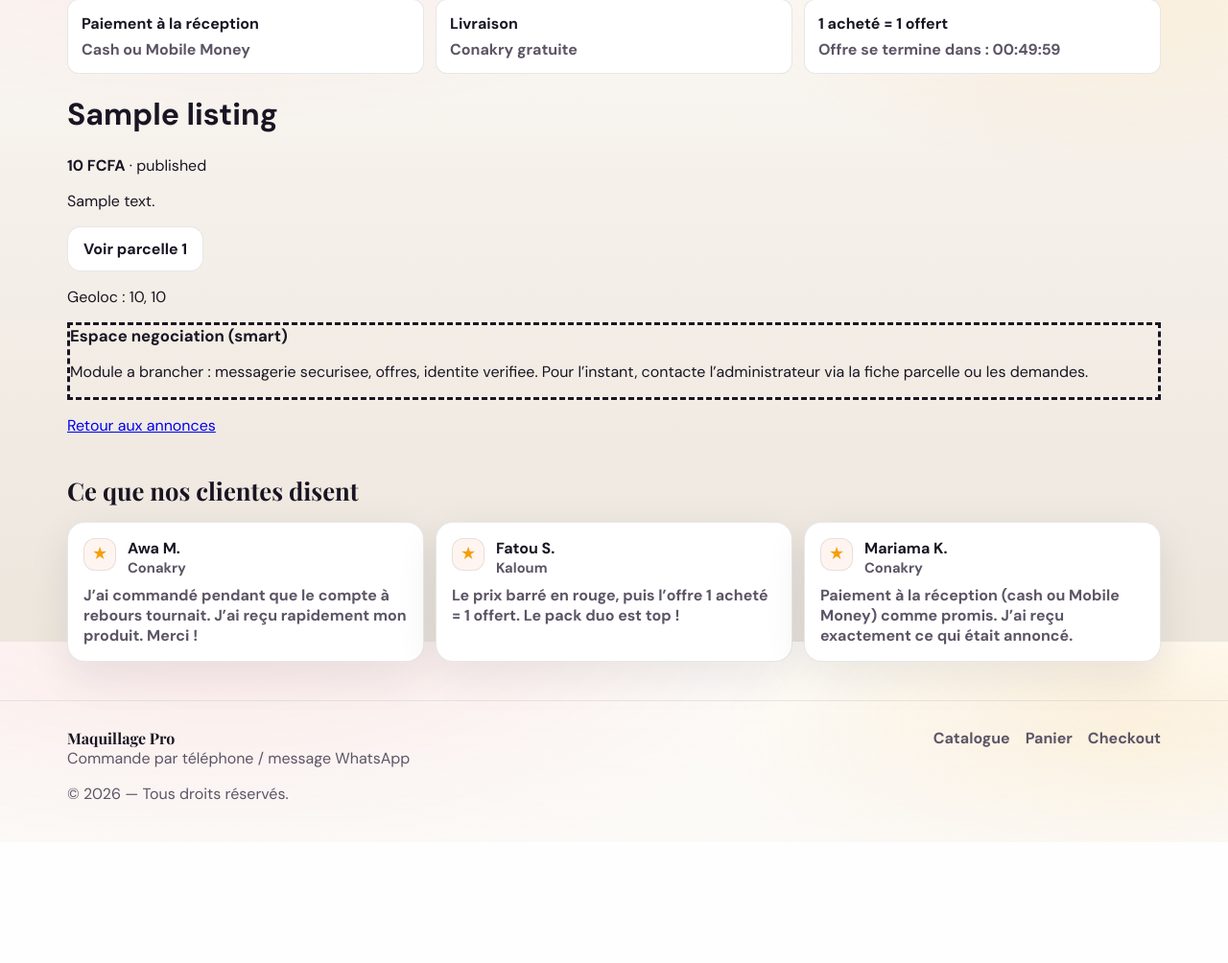
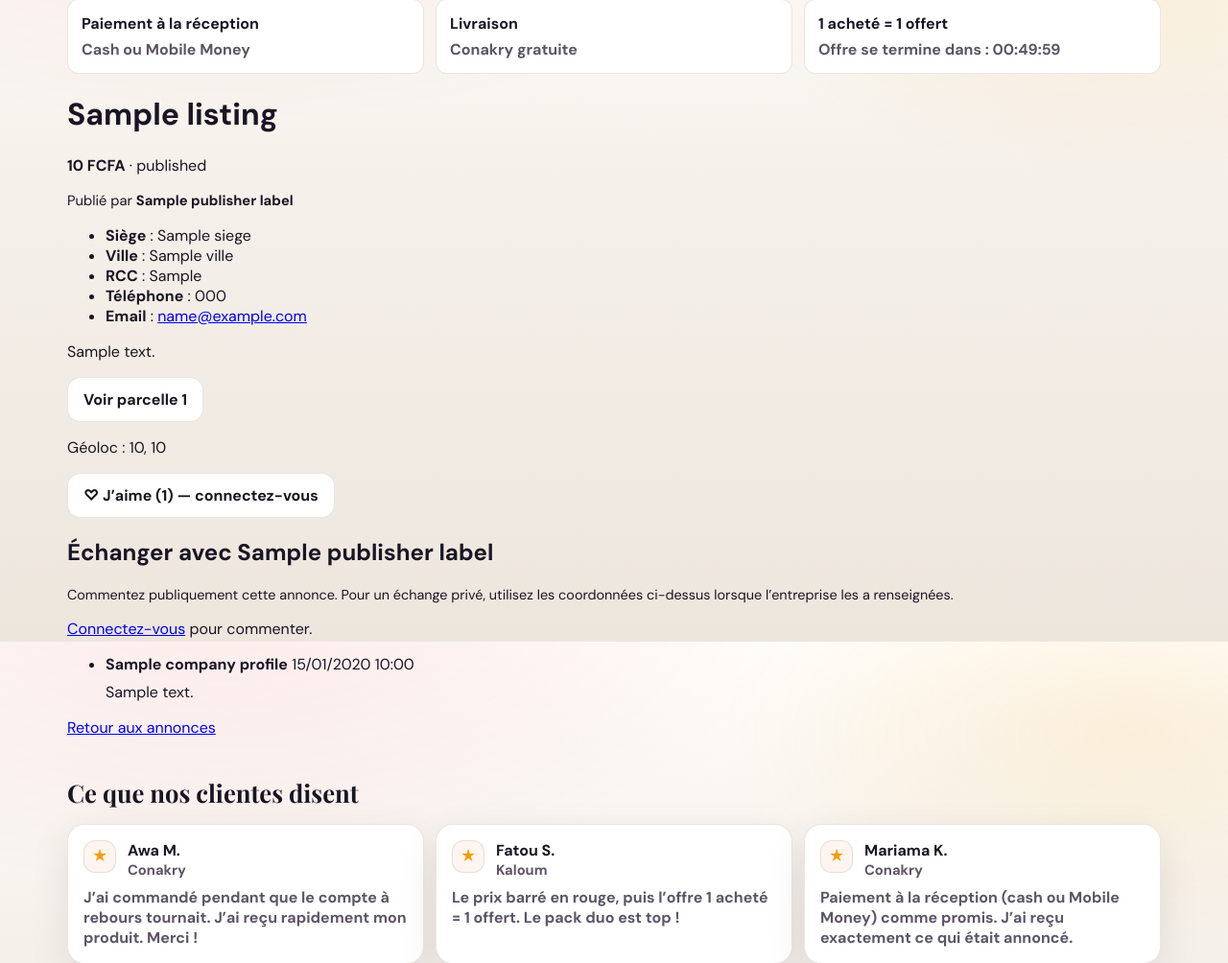
Before and after one commit to Gaius95/logement-facile, a Flask app: template sassandra-foncier/templates/listing_detail.html in a window 1280 px wide. Shown: the part 131-1135 px from the top of the page at 96% size. Before the commit the page ends 1009 px from the top, so only its background shows below. Run offline with Flask 3, Linux system fonts and the light colour scheme; the template is opened without the code that fills it: most values are stand-ins (such as "Sample title", 1, 10 or a date in 2020); some libraries are stand-ins or nearby versions.

Commit message:
Add files via upload

```diff
--- a/sassandra-foncier/templates/listing_detail.html
+++ b/sassandra-foncier/templates/listing_detail.html
@@ -6,18 +6,72 @@
   {% if listing.price_cfa %}<strong>{{ listing.price_cfa }} FCFA</strong> · {% endif %}
   {{ listing.status }}
 </p>
+
 <div class="card-panel">
+  <p class="muted" style="margin-top:0;font-size:0.92rem;">Publié par <strong>{{ publisher_label }}</strong></p>
+  {% if listing.user.company_profile %}
+  <ul class="company-meta">
+    <li><strong>Siège</strong> : {{ listing.user.company_profile.siege }}</li>
+    <li><strong>Ville</strong> : {{ listing.user.company_profile.ville }}</li>
+    <li><strong>RCC</strong> : {{ listing.user.company_profile.registre_commerce }}</li>
+    {% if listing.user.phone %}<li><strong>Téléphone</strong> : {{ listing.user.phone }}</li>{% endif %}
+    {% if listing.user.email %}<li><strong>Email</strong> : <a href="mailto:{{ listing.user.email }}">{{ listing.user.email }}</a></li>{% endif %}
+  </ul>
+  {% endif %}
   <p style="white-space:pre-wrap;">{{ listing.description or 'Pas de description.' }}</p>
   {% if listing.parcel_public_id %}
     <p><a class="btn btn-ghost" href="{{ url_for('parcel_detail', public_id=listing.parcel_public_id) }}">Voir parcelle {{ listing.parcel_public_id }}</a></p>
   {% endif %}
   {% if listing.lat and listing.lng %}
-    <p class="muted">Geoloc : {{ listing.lat|round(5) }}, {{ listing.lng|round(5) }}</p>
+    <p class="muted">Géoloc : {{ listing.lat|round(5) }}, {{ listing.lng|round(5) }}</p>
   {% endif %}
 </div>
-<div class="card-panel" style="border-style:dashed;">
-  <h2 style="margin-top:0;font-size:1.05rem;">Espace negociation (smart)</h2>
-  <p class="muted">Module a brancher : messagerie securisee, offres, identite verifiee. Pour l’instant, contacte l’administrateur via la fiche parcelle ou les demandes.</p>
+
+{% if listing.status == 'published' %}
+<div class="card-panel listing-social">
+  <div class="listing-social__row">
+    {% if current_user %}
+    <form method="post" action="{{ url_for('listing_like', listing_id=listing.id) }}" class="listing-like-form">
+      <button type="submit" class="btn btn-ghost listing-like-btn" aria-pressed="{{ 'true' if user_liked else 'false' }}">
+        {% if user_liked %}♥ J’aime{% else %}♡ J’aime{% endif %} <span class="muted">({{ like_count }})</span>
+      </button>
+    </form>
+    {% else %}
+    <a class="btn btn-ghost" href="{{ url_for('auth_login', next=request.path) }}">♡ J’aime ({{ like_count }}) — connectez-vous</a>
+    {% endif %}
+  </div>
+  <h2 class="listing-social__title">Échanger avec {{ publisher_label }}</h2>
+  <p class="muted" style="margin-top:0;font-size:0.9rem;">Commentez publiquement cette annonce. Pour un échange privé, utilisez les coordonnées ci-dessus lorsque l’entreprise les a renseignées.</p>
+  {% if current_user %}
+  <form method="post" action="{{ url_for('listing_comment', listing_id=listing.id) }}" class="form-grid" style="gap:10px;">
+    <div>
+      <label for="body">Votre commentaire</label>
+      <textarea id="body" name="body" rows="3" required placeholder="Votre message…"></textarea>
+    </div>
+    <button type="submit" class="btn btn-primary" style="justify-self:start;">Publier le commentaire</button>
+  </form>
+  {% else %}
+  <p><a href="{{ url_for('auth_login', next=request.path) }}">Connectez-vous</a> pour commenter.</p>
+  {% endif %}
+  {% if comments %}
+  <ul class="comment-list">
+    {% for c in comments %}
+    <li class="comment-item">
+      <div class="comment-item__header">
+        <strong>{% if c.user.company_profile %}{{ c.user.company_profile.company_name }}{% else %}{{ c.user.full_name }}{% endif %}</strong>
+        <span class="muted">{{ c.created_at.strftime('%d/%m/%Y %H:%M') }}
+
+        </span>
+      </div>
+      <p style="white-space:pre-wrap;margin:8px 0 0;">{{ c.body }}</p>
+    </li>
+    {% endfor %}
+  </ul>
+  {% elif current_user %}
+  <p class="muted" style="margin-bottom:0;">Aucun commentaire pour le moment.</p>
+  {% endif %}
 </div>
+{% endif %}
+
 <p><a href="{{ url_for('listings_list') }}">Retour aux annonces</a></p>
 {% endblock %}
```
